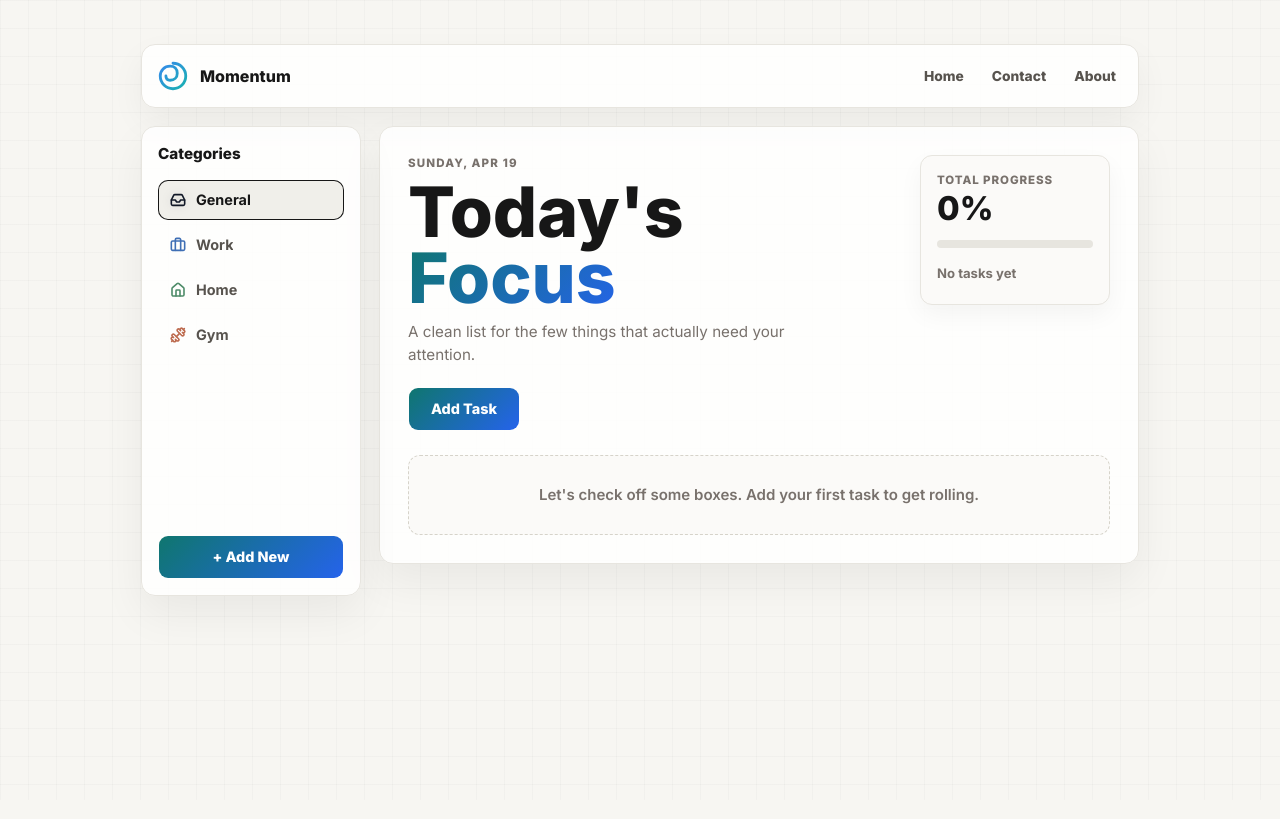
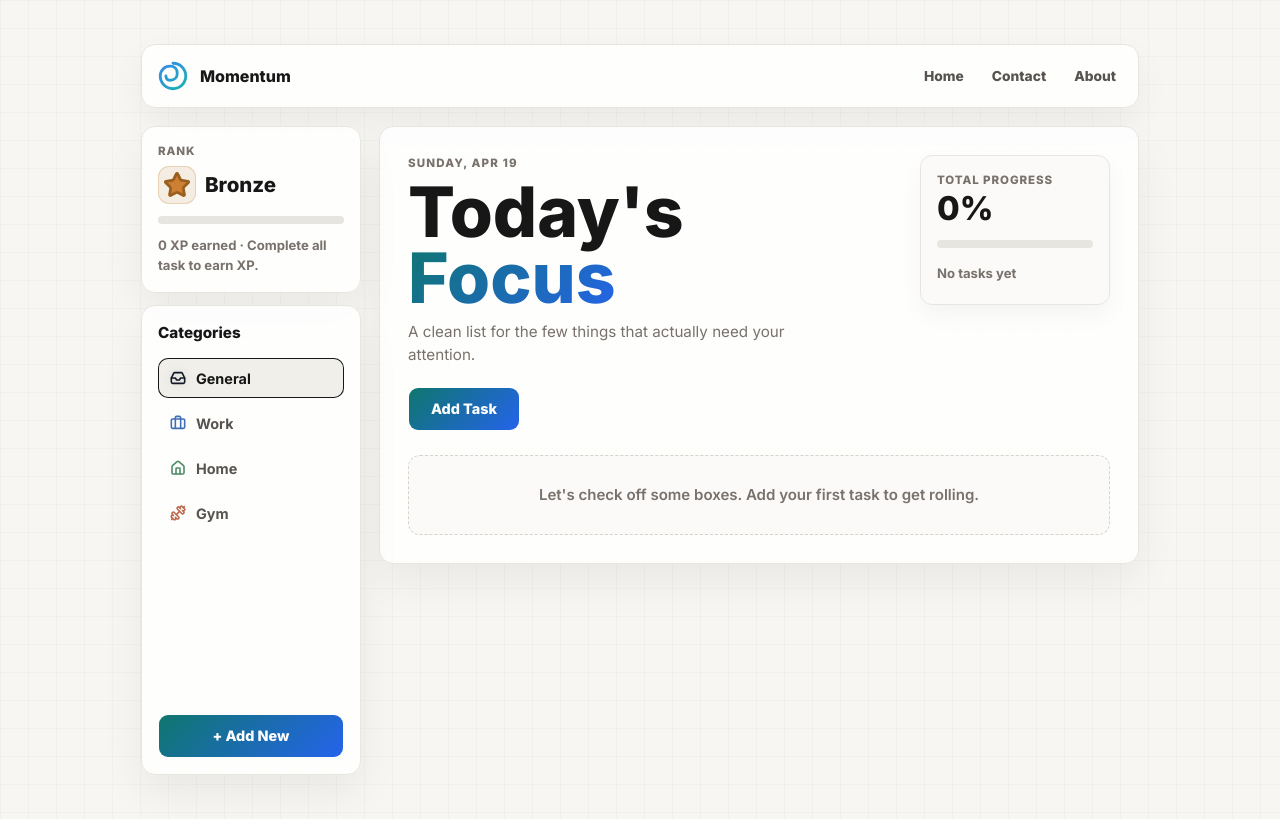
Before and after one commit to Chibbs13/todo-react, a React (Vite) app in the folder client/: page / in a window 1280 px wide. Both pictures are taken after a click on the button "Start Planning". Built offline with nearby package versions, Linux system fonts and the light colour scheme.

Commit message:
Added rank logic and UI

```diff
--- a/client/src/App.css
+++ b/client/src/App.css
@@ -316,8 +316,16 @@ textarea {
   margin: 0 auto;
 }
 
+.sidebar-stack {
+  position: sticky;
+  top: 28px;
+  display: grid;
+  gap: 12px;
+}
+
 .category-sidebar,
-.todo-container {
+.todo-container,
+.level-card {
   border: 1px solid #e7e5df;
   border-radius: 14px;
   background: rgba(255, 255, 255, 0.86);
@@ -325,8 +333,6 @@ textarea {
 }
 
 .category-sidebar {
-  position: sticky;
-  top: 28px;
   display: flex;
   min-height: 470px;
   flex-direction: column;
@@ -605,6 +611,14 @@ textarea {
   border-radius: 12px;
   background: #fbfaf8;
   box-shadow: 0 10px 24px rgba(23, 23, 23, 0.045);
+}
+
+.level-card {
+  display: grid;
+  gap: 12px;
+  min-height: 132px;
+  overflow: hidden;
+  padding: 16px;
 }
 
 .progress-card.celebrating {
@@ -729,7 +743,68 @@ textarea {
   line-height: 0.95;
 }
 
-.progress-track {
+.rank-value {
+  display: flex;
+  align-items: center;
+  gap: 9px;
+  margin-top: 6px;
+  color: #171717;
+  font-size: 1.28rem;
+  font-weight: 850;
+  line-height: 1;
+}
+
+.rank-icon {
+  --rank-fill: #cd7f32;
+  --rank-ring: rgba(183, 121, 31, 0.22);
+  --rank-soft: #f5ede2;
+  --rank-text: #b7791f;
+
+  display: inline-flex;
+  align-items: center;
+  justify-content: center;
+  width: 38px;
+  height: 38px;
+  border-radius: 11px;
+  background: var(--rank-soft);
+  color: var(--rank-text);
+  box-shadow: inset 0 0 0 1px var(--rank-ring);
+}
+
+.rank-icon svg {
+  fill: var(--rank-fill);
+}
+
+.rank-bronze .rank-icon {
+  --rank-fill: #cd7f32;
+  --rank-ring: rgba(183, 121, 31, 0.24);
+  --rank-soft: #f5ede2;
+  --rank-text: #9a5f1f;
+}
+
+.rank-silver .rank-icon {
+  --rank-fill: #c0c7d2;
+  --rank-ring: rgba(100, 116, 139, 0.24);
+  --rank-soft: #eef1f5;
+  --rank-text: #64748b;
+}
+
+.rank-gold .rank-icon {
+  --rank-fill: #f5c542;
+  --rank-ring: rgba(202, 138, 4, 0.26);
+  --rank-soft: #fff6d8;
+  --rank-text: #a16207;
+}
+
+.rank-diamond .rank-icon {
+  --rank-fill: #67e8f9;
+  --rank-ring: rgba(37, 99, 235, 0.22);
+  --rank-soft: #e9fbff;
+  --rank-text: #0e7490;
+}
+
+.progress-track,
+.level-track {
   width: 100%;
   height: 8px;
   overflow: hidden;
@@ -737,7 +812,8 @@ textarea {
   background: #e7e5df;
 }
 
-.progress-track span {
+.progress-track span,
+.level-track span {
   display: block;
   height: 100%;
   border-radius: inherit;
@@ -1480,8 +1556,12 @@ textarea {
     gap: 14px;
   }
 
+  .sidebar-stack {
+    position: static;
+    width: 100%;
+  }
+
   .category-sidebar {
-    position: static;
     min-height: 0;
     width: 100%;
     padding: 14px;
--- a/client/src/App.jsx
+++ b/client/src/App.jsx
@@ -2,6 +2,7 @@ import { useCallback, useRef, useState, useEffect } from "react";
 import "./App.css";
 import { DndContext, closestCenter } from "@dnd-kit/core";
 import { arrayMove } from "@dnd-kit/sortable";
+import { Gem, Star } from "lucide-react";
 
 import TaskList from "./components/TaskList";
 import TaskModal from "./components/TaskModal";
@@ -13,6 +14,12 @@ import { DEFAULT_CATEGORY_ICONS } from "./lib/categoryIcons";
 
 const GENERAL_CATEGORY = "General";
 const DEFAULT_CATEGORIES = [GENERAL_CATEGORY, "Work", "Home", "Gym"];
+const RANKS = [
+  { id: "bronze", label: "Bronze", minXp: 0, nextXp: 100, Icon: Star },
+  { id: "silver", label: "Silver", minXp: 100, nextXp: 200, Icon: Star },
+  { id: "gold", label: "Gold", minXp: 200, nextXp: 300, Icon: Star },
+  { id: "diamond", label: "Diamond", minXp: 300, nextXp: null, Icon: Gem },
+];
 
 function normalizeCategory(category) {
   return category === "All Tasks" ? GENERAL_CATEGORY : category;
@@ -82,6 +89,12 @@ function App() {
   const [isCelebrating, setIsCelebrating] = useState(false);
   const [showCleanupPrompt, setShowCleanupPrompt] = useState(false);
   const [categoryNotifications, setCategoryNotifications] = useState([]);
+  const [totalXp, setTotalXp] = useState(() => {
+    const savedXp = localStorage.getItem("momentumXp");
+    const parsedXp = Number(savedXp);
+
+    return Number.isFinite(parsedXp) ? parsedXp : 0;
+  });
   const celebrationTimeoutRef = useRef(null);
   const cleanupPromptTimeoutRef = useRef(null);
 
@@ -101,6 +114,10 @@ function App() {
   useEffect(() => {
     localStorage.setItem("categoryIcons", JSON.stringify(categoryIcons));
   }, [categoryIcons]);
+
+  useEffect(() => {
+    localStorage.setItem("momentumXp", String(totalXp));
+  }, [totalXp]);
 
   const visibleTasks =
     selectedCategory === GENERAL_CATEGORY
@@ -128,6 +145,16 @@ function App() {
     selectedCategory === GENERAL_CATEGORY
       ? "Total Progress"
       : `${selectedCategory} Progress`;
+  const currentRank =
+    RANKS.findLast((rank) => totalXp >= rank.minXp) || RANKS[0];
+  const RankIcon = currentRank.Icon;
+  const rankProgress = currentRank.nextXp
+    ? Math.round(
+        ((totalXp - currentRank.minXp) /
+          (currentRank.nextXp - currentRank.minXp)) *
+          100,
+      )
+    : 100;
 
   useEffect(() => {
     return () => {
@@ -264,11 +291,19 @@ function App() {
     const nextIsComplete =
       nextVisibleTasks.length > 0 &&
       nextVisibleTasks.every((taskItem) => taskItem.completed);
+    const wasTotalComplete =
+      task.length > 0 && task.every((taskItem) => taskItem.completed);
+    const nextTotalComplete =
+      nextTasks.length > 0 && nextTasks.every((taskItem) => taskItem.completed);
 
     setTask(nextTasks);
 
     if (!wasComplete && nextIsComplete) {
       startCelebration();
+    }
+
+    if (!wasTotalComplete && nextTotalComplete) {
+      setTotalXp((currentXp) => currentXp + 10);
     }
   }
 
@@ -467,6 +502,36 @@ function App() {
       </nav>
 
       <div className="dashboard-layout">
+        <div className="sidebar-stack">
+          <div
+            className={`level-card rank-${currentRank.id}`}
+            aria-label="Momentum rank"
+          >
+            <div>
+              <p className="progress-label">Rank</p>
+              <div className="rank-value">
+                <span className="rank-icon" aria-hidden="true">
+                  <RankIcon size={28} strokeWidth={2.4} />
+                </span>
+                <span>{currentRank.label}</span>
+              </div>
+            </div>
+
+            <div
+              className="level-track"
+              role="progressbar"
+              aria-valuemin="0"
+              aria-valuemax="100"
+              aria-valuenow={rankProgress}
+            >
+              <span style={{ width: `${rankProgress}%` }} />
+            </div>
+
+            <p className="progress-copy">
+              {totalXp} XP earned · Complete all task to earn XP.
+            </p>
+          </div>
+
           <CategorySidebar
             categories={categories}
             categoryIcons={categoryIcons}
@@ -477,6 +542,7 @@ function App() {
             onEditCategory={openEditCategoryModal}
             onDeleteCategory={deleteCategory}
           />
+        </div>
 
         <div className="todo-container">
           <div className="todo-top-row">
```
Lines whose indentation alone changed are shown as unchanged.
